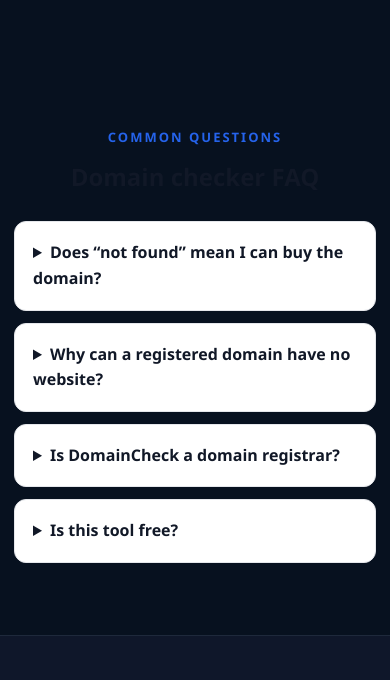
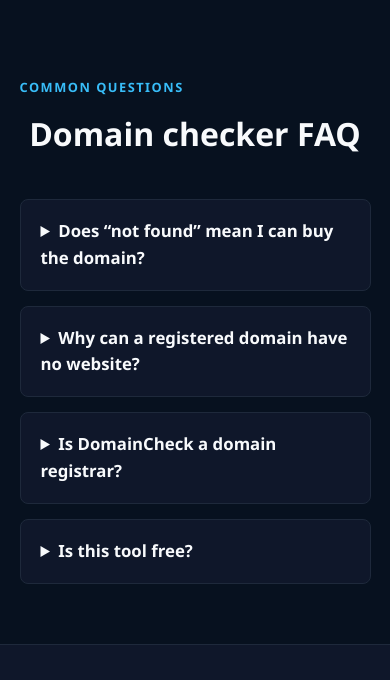
Before and after one commit to subediujwal767/Domain-checker, a website: page public/index.html in a window 390 px wide. Shown: the part 2820-3500 px from the top of the page. Drawn offline with Linux system fonts and the light colour scheme.

Commit message:
Remove FAQ section styles from index.html
Removed the FAQ section styles and related media queries from the CSS.

```diff
--- a/public/index.html
+++ b/public/index.html
@@ -126,72 +126,6 @@
       .menu-toggle { display: block; }
       .hero-copy h1 { font-size: 2.2rem; }
     }
-
-/* FAQ Section */
-.faq-section {
-  display: block !important;
-  width: 100%;
-  max-width: 900px;
-  margin: 50px auto;
-  padding: 25px 20px;
-  color: #1f2937;
-  box-sizing: border-box;
-}
-
-.faq-section .section-heading {
-  text-align: center;
-  margin-bottom: 25px;
-}
-
-.faq-section .eyebrow {
-  display: block;
-  color: #2563eb;
-  font-size: 13px;
-  font-weight: 700;
-  letter-spacing: 2px;
-  margin-bottom: 10px;
-}
-
-.faq-section h2 {
-  font-size: 30px;
-  margin: 0 0 20px;
-  color: #111827;
-}
-
-.faq-section details {
-  display: block;
-  padding: 18px;
-  margin-bottom: 12px;
-  border: 1px solid #e5e7eb;
-  border-radius: 12px;
-  background: #ffffff;
-}
-
-.faq-section summary {
-  display: list-item;
-  cursor: pointer;
-  font-weight: 600;
-  font-size: 16px;
-  color: #111827;
-}
-
-.faq-section details p {
-  display: block;
-  margin: 14px 0 0;
-  line-height: 1.7;
-  color: #4b5563;
-}
-
-@media (max-width: 600px) {
-  .faq-section {
-    padding: 20px 14px;
-    margin: 30px auto;
-  }
-
-  .faq-section h2 {
-    font-size: 24px;
-  }
-}
 
   </style>
 
```
